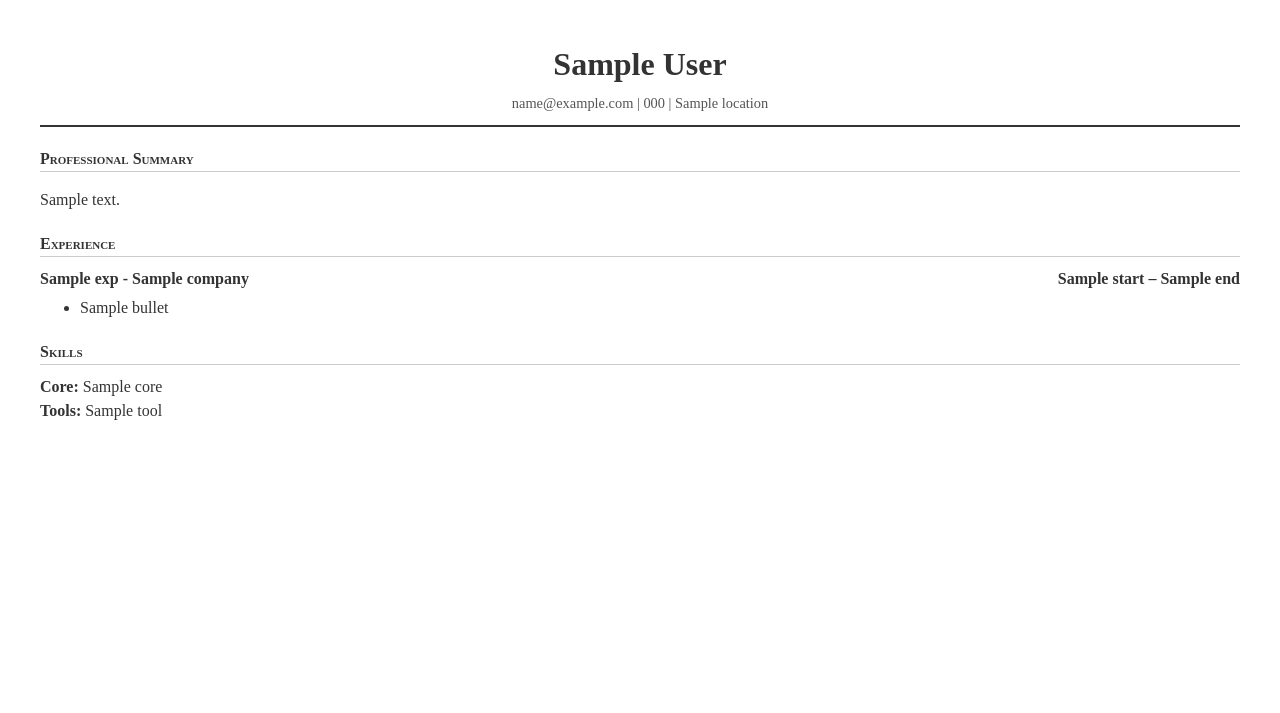
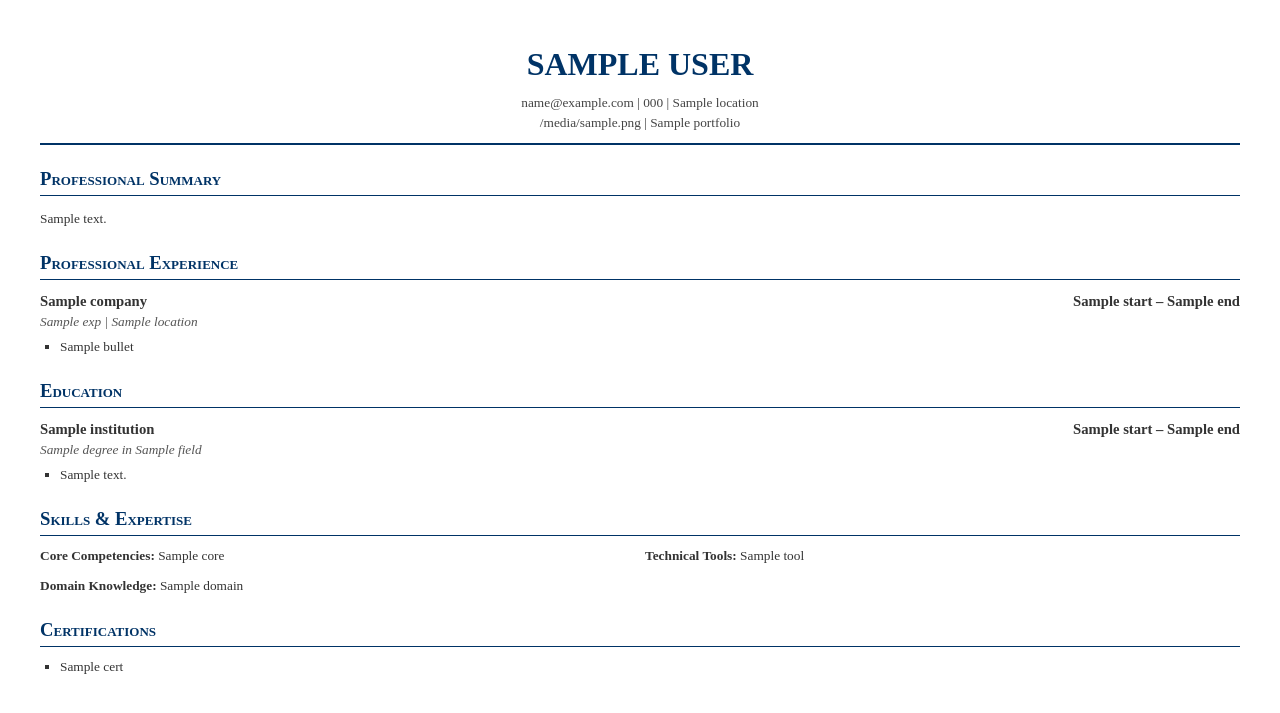
Before and after one commit to malektech8-collab/tamouh.world, a Python web app: template templates/classic.html in a window 1280 px wide. Shown: the top 713 px of the page. Run offline with Jinja, Linux system fonts and the light colour scheme; the template is opened without the code that fills it: most values are stand-ins (such as "Sample title", 1, 10 or a date in 2020).

Commit message:
Phase 3: Implemented PDF generation with WeasyPrint and upgraded templates

```diff
--- a/templates/classic.html
+++ b/templates/classic.html
@@ -1,46 +1,128 @@
 <!DOCTYPE html>
 <html lang="{{ resume.meta.language }}" dir="{{ 'rtl' if resume.meta.language == 'ar' else 'ltr' }}">
+
 <head>
     <meta charset="UTF-8">
     <title>{{ resume.profile.full_name }} - Resume</title>
     <style>
-        body { font-family: 'Times New Roman', serif; margin: 40px; line-height: 1.5; color: #333; }
-        .header { text-align: center; border-bottom: 2px solid #333; padding-bottom: 10px; margin-bottom: 20px; }
-        .header h1 { margin-bottom: 5px; }
-        .contact { font-size: 0.9em; color: #555; }
-        .section { margin-bottom: 20px; }
-        .section-title { font-weight: bold; font-variant: small-caps; border-bottom: 1px solid #ccc; margin-bottom: 10px; }
-        .job, .education { margin-bottom: 15px; }
-        .job-header, .edu-header { display: flex; justify-content: space-between; font-weight: bold; }
-        .job-bullets, .skills-list { margin-top: 5px; }
-        [dir="rtl"] { text-align: right; }
-        [dir="rtl"] .job-header, [dir="rtl"] .edu-header { flex-direction: row-reverse; }
+        body {
+            font-family: 'Times New Roman', serif;
+            margin: 40px;
+            line-height: 1.5;
+            color: #333;
+        }
+
+        .header {
+            text-align: center;
+            border-bottom: 2px solid #003366;
+            padding-bottom: 10px;
+            margin-bottom: 20px;
+        }
+
+        .header h1 {
+            margin: 0 0 5px 0;
+            color: #003366;
+            text-transform: uppercase;
+            font-size: 24pt;
+        }
+
+        .contact {
+            font-size: 10pt;
+            color: #444;
+        }
+
+        .section {
+            margin-bottom: 20px;
+        }
+
+        .section-title {
+            font-weight: bold;
+            font-variant: small-caps;
+            font-size: 14pt;
+            color: #003366;
+            border-bottom: 1.5px solid #003366;
+            margin-bottom: 10px;
+            padding-bottom: 2px;
+        }
+
+        .item {
+            margin-bottom: 15px;
+        }
+
+        .item-header {
+            display: flex;
+            justify-content: space-between;
+            font-weight: bold;
+            font-size: 11pt;
+        }
+
+        .item-subheader {
+            font-style: italic;
+            font-size: 10pt;
+            color: #555;
+            margin-bottom: 5px;
+        }
+
+        .bullets {
+            margin: 5px 0 0 20px;
+            padding: 0;
+            list-style-type: square;
+            font-size: 10pt;
+        }
+
+        .bullets li {
+            margin-bottom: 3px;
+        }
+
+        .skills-grid {
+            display: grid;
+            grid-template-columns: 1fr 1fr;
+            gap: 10px;
+            font-size: 10pt;
+        }
+
+        /* RTL Overrides */
+        [dir="rtl"] {
+            text-align: right;
+        }
+
+        [dir="rtl"] .item-header {
+            flex-direction: row-reverse;
+        }
+
+        [dir="rtl"] .bullets {
+            margin: 5px 20px 0 0;
+        }
     </style>
 </head>
+
 <body>
     <div class="header">
         <h1>{{ resume.profile.full_name }}</h1>
         <div class="contact">
             {{ resume.profile.email }} | {{ resume.profile.phone }} | {{ resume.profile.location }}
+            {% if resume.profile.linkedin %}<br>{{ resume.profile.linkedin }}{% endif %}
+            {% if resume.profile.portfolio %} | {{ resume.profile.portfolio }}{% endif %}
         </div>
     </div>
 
     {% if resume.summary %}
     <div class="section">
         <div class="section-title">Professional Summary</div>
-        <p>{{ resume.summary }}</p>
+        <p style="font-size: 10pt;">{{ resume.summary }}</p>
     </div>
     {% endif %}
 
     <div class="section">
-        <div class="section-title">Experience</div>
+        <div class="section-title">Professional Experience</div>
         {% for exp in resume.experience %}
-        <div class="job">
-            <div class="job-header">
-                <span>{{ exp.title }} - {{ exp.company }}</span>
+        <div class="item">
+            <div class="item-header">
+                <span>{{ exp.company }}</span>
                 <span>{{ exp.start }} – {{ exp.end }}</span>
             </div>
-            <ul class="job-bullets">
+            <div class="item-subheader">{{ exp.title }} | {{ exp.location }}</div>
+            <ul class="bullets">
                 {% for bullet in exp.bullets %}
                 <li>{{ bullet }}</li>
                 {% endfor %}
@@ -50,11 +132,47 @@
     </div>
 
     <div class="section">
-        <div class="section-title">Skills</div>
-        <div class="skills-list">
-            <strong>Core:</strong> {{ resume.skills.core | join(', ') }}<br>
-            <strong>Tools:</strong> {{ resume.skills.tools | join(', ') }}
+        <div class="section-title">Education</div>
+        {% for edu in resume.education %}
+        <div class="item">
+            <div class="item-header">
+                <span>{{ edu.institution }}</span>
+                <span>{{ edu.start }} – {{ edu.end }}</span>
+            </div>
+            <div class="item-subheader">{{ edu.degree }} in {{ edu.field }}</div>
+            {% if edu.details %}
+            <ul class="bullets">
+                {% for detail in edu.details %}
+                <li>{{ detail }}</li>
+                {% endfor %}
+            </ul>
+            {% endif %}
+        </div>
+        {% endfor %}
+    </div>
+
+    <div class="section">
+        <div class="section-title">Skills & Expertise</div>
+        <div class="skills-grid">
+            <div><strong>Core Competencies:</strong> {{ resume.skills.core | join(', ') }}</div>
+            <div><strong>Technical Tools:</strong> {{ resume.skills.tools | join(', ') }}</div>
+            {% if resume.skills.domain %}
+            <div><strong>Domain Knowledge:</strong> {{ resume.skills.domain | join(', ') }}</div>
+            {% endif %}
         </div>
     </div>
+
+    {% if resume.certifications %}
+    <div class="section">
+        <div class="section-title">Certifications</div>
+        <ul class="bullets">
+            {% for cert in resume.certifications %}
+            <li>{{ cert }}</li>
+            {% endfor %}
+        </ul>
+    </div>
+    {% endif %}
+
 </body>
+
 </html>
```
Also changed, not shown: workers/tasks.py (+8 -7 lines).
